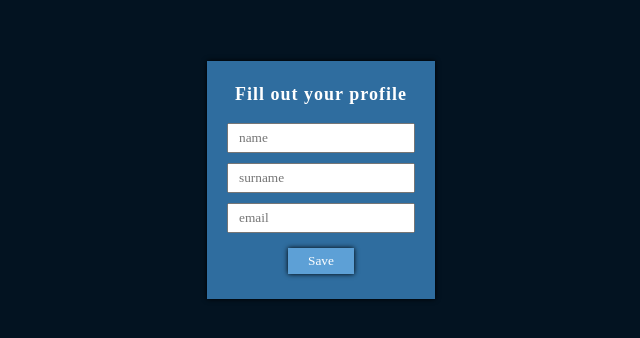
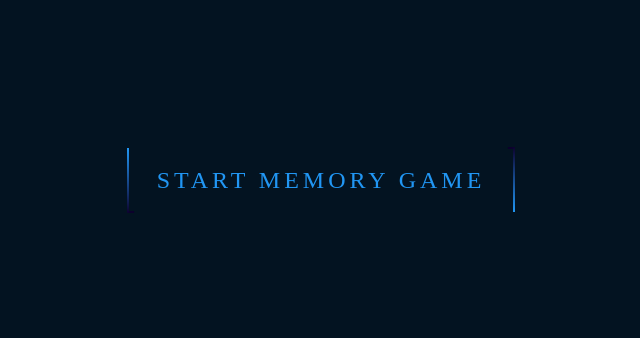
Before and after one commit to Druzhkova/Match-match-game, a React (Create React App) app: page /authorization in a window 1280 px wide. Shown: the part 220-558 px from the top of the page, without its empty margins (319-959 px from the left). Built offline with nearby package versions, Linux system fonts and the light colour scheme.

Commit message:
refactor: combine start button and authorization page

```diff
--- a/src/MemoryGame/components/AuthorizationPage/AuthorizationPage.jsx
+++ b/src/MemoryGame/components/AuthorizationPage/AuthorizationPage.jsx
@@ -9,6 +9,10 @@ export function AuthorizationPage() {
   const [name, setName] = useState('');
   const [surname, setSurname] = useState('');
   const [email, setEmail] = useState('');
+  const [displaySpan, setDisplaySpan] = useState('block');
+
+  const [displayButton, setDisplayButton] = useState('flex');
+  const [displayContainerForm, setDisplayContainerForm] = useState('none');
 
   const dispatch = useDispatch();
 
@@ -31,8 +35,34 @@ export function AuthorizationPage() {
     setEmail('');
   }, [dispatch, name, surname, email]);
 
+  const showButtonOutline = useCallback(() => {
+    setDisplaySpan('block');
+  }, [setDisplaySpan]);
+
+  const hideButtonOutline = useCallback(() => {
+    setDisplaySpan('none');
+  }, [setDisplaySpan]);
+
+  const onClickHundler = useCallback(() => {
+    setDisplayButton('none');
+    setDisplayContainerForm('flex');
+  }, []);
+
   return (
-    <Container>
+    <>
+      <StartButton
+        display={displayButton}
+        onMouseOver={hideButtonOutline}
+        onMouseOut={showButtonOutline}
+        onClick={onClickHundler}
+      >
+        <Span display={displaySpan} />
+        <Span display={displaySpan} />
+        <Span display={displaySpan} />
+        <Span display={displaySpan} />
+        <span>Start memory game</span>
+      </StartButton>
+      <Container display={displayContainerForm}>
         <Title>Fill out your profile</Title>
         <Form>
           <Input onChange={nameHundler} value={name} type="text" placeholder="name" />
@@ -41,12 +71,13 @@ export function AuthorizationPage() {
           <Link to="/login"><Button onClick={authorization}>Save</Button></Link>
         </Form>
       </Container>
+    </>
   );
 }
 
 const Container = styled.div`
+  display: ${(props) => props.display};
   max-width: 400px;
-  display: flex;
   align-items: center;
   justify-content: center;
   flex-direction: column;
@@ -73,3 +104,105 @@ const Form = styled.form`
   justify-content: center;
   flex-direction: column;
 `;
+
+const Span = styled.span`
+  display: ${(props) => props.display};
+  position: absolute;
+  overflow: hidden;
+
+  &:nth-child(1) {
+    top: 0px;
+    left: 0px;
+    width: 100%;
+    height: 2px;
+    transition: 1s;
+    background: linear-gradient(to right, #0c002b, #2196f3);
+    animation: animate1 2s linear infinite;
+  }
+
+  @keyframes animate1{
+    0%{
+      transform: translateX(-100%)
+    }
+    100%{
+      transform: translateX(100%)
+    }
+  }
+
+  &:nth-child(2) {
+    top: 0;
+    right: 0;
+    width: 2px;
+    height: 100%;
+    background: linear-gradient(to bottom, #0c002b, #2196f3);
+    animation: animate2 2s linear infinite;
+    animation-delay: 1s;
+  }
+
+  @keyframes animate2{
+    0%{
+      transform: translateY(-100%)
+    }
+    100%{
+      transform: translateY(100%)
+    }
+  }
+
+  &:nth-child(3) {
+    bottom: 0;
+    left: 0;
+    width: 100%;
+    height: 2px;
+    background: linear-gradient(to left, #0c002b, #2196f3);
+    animation: animate3 2s linear infinite;
+  }
+
+  @keyframes animate3{
+    0%{
+      transform: translateX(100%)
+    }
+    100%{
+      transform: translateX(-100%)
+    }
+  }
+
+  &:nth-child(4) {
+    top: 0;
+    left: 0;
+    width: 2px;
+    height: 100%;
+    background: linear-gradient(to top, #0c002b, #2196f3);
+    animation: animate4 2s linear infinite;
+    animation-delay: 1s;
+  }
+
+  @keyframes animate4{
+    0%{
+      transform: translateY(100%)
+    }
+    100%{
+      transform: translateY(-100%)
+    }
+  }
+
+`;
+
+const StartButton = styled.span`
+  display: ${(props) => props.display};
+  position: relative;
+  padding: 15px 30px;
+  color: #2196f3;
+  text-transform: uppercase;
+  letter-spacing: 4px;
+  text-decoration: none;
+  text-align: center;
+  font-size: 24px;
+  overflow: hidden;
+  cursor: pointer;
+
+  &:hover {
+    color: #255784;
+    background: #2196f3;
+    box-shadow: 0 0 10px #2196f3, 0 0 40px #031321, 0 0 80px #2196f3;
+  }
+`;
--- a/src/MemoryGame/components/StartPage/StartPage.jsx
+++ /dev/null
@@ -1,128 +0,0 @@
-import React, { useState, useCallback } from 'react';
-import styled from 'styled-components';
-import { Link } from 'react-router-dom';
-
-export function StartPage() {
-  const [displaySpan, setDisplaySpan] = useState('block');
-
-  const showButtonOutline = useCallback(() => {
-    setDisplaySpan('block');
-  }, [setDisplaySpan]);
-
-  const hideButtonOutline = useCallback(() => {
-    setDisplaySpan('none');
-  }, [setDisplaySpan]);
-
-  return (
-    <Link to="/authorization">
-      <Button onMouseOver={hideButtonOutline} onMouseOut={showButtonOutline}>
-        <Span display={displaySpan} />
-        <Span display={displaySpan} />
-        <Span display={displaySpan} />
-        <Span display={displaySpan} />
-        <span>Start memory game</span>
-      </Button>
-    </Link>
-  );
-}
-
-const Span = styled.span`
-  display: ${(props) => props.display};
-  position: absolute;
-  overflow: hidden;
-
-  &:nth-child(1) {
-    top: 0px;
-    left: 0px;
-    width: 100%;
-    height: 2px;
-    transition: 1s;
-    background: linear-gradient(to right, #0c002b, #2196f3);
-    animation: animate1 2s linear infinite;
-  }
-
-  @keyframes animate1{
-    0%{
-      transform: translateX(-100%)
-    }
-    100%{
-      transform: translateX(100%)
-    }
-  }
-
-  &:nth-child(2) {
-    top: 0;
-    right: 0;
-    width: 2px;
-    height: 100%;
-    background: linear-gradient(to bottom, #0c002b, #2196f3);
-    animation: animate2 2s linear infinite;
-    animation-delay: 1s;
-  }
-
-  @keyframes animate2{
-    0%{
-      transform: translateY(-100%)
-    }
-    100%{
-      transform: translateY(100%)
-    }
-  }
-
-  &:nth-child(3) {
-    bottom: 0;
-    left: 0;
-    width: 100%;
-    height: 2px;
-    background: linear-gradient(to left, #0c002b, #2196f3);
-    animation: animate3 2s linear infinite;
-  }
-
-  @keyframes animate3{
-    0%{
-      transform: translateX(100%)
-    }
-    100%{
-      transform: translateX(-100%)
-    }
-  }
-
-  &:nth-child(4) {
-    top: 0;
-    left: 0;
-    width: 2px;
-    height: 100%;
-    background: linear-gradient(to top, #0c002b, #2196f3);
-    animation: animate4 2s linear infinite;
-    animation-delay: 1s;
-  }
-
-  @keyframes animate4{
-    0%{
-      transform: translateY(100%)
-    }
-    100%{
-      transform: translateY(-100%)
-    }
-  }
-
-`;
-
-const Button = styled.span`
-  position: relative;
-  display: inline-block;
-  padding: 15px 30px;
-  color: #2196f3;
-  text-transform: uppercase;
-  letter-spacing: 4px;
-  text-decoration: none;
-  text-align: center;
-  font-size: 24px;
-  overflow: hidden;
-
-  &:hover {
-    color: #255784;
-    background: #2196f3;
-    box-shadow: 0 0 10px #2196f3, 0 0 40px #031321, 0 0 80px #2196f3;
-  }
-`;
--- a/src/MemoryGame/components/StartPage/index.js
+++ /dev/null
@@ -1 +0,0 @@
-export { StartPage } from './StartPage';
--- a/src/MemoryGame/components/index.js
+++ b/src/MemoryGame/components/index.js
@@ -1,4 +1,3 @@
-export { StartPage } from './StartPage';
 export {
   AuthorizationPage,
   authorizationReducer,
```
Also changed, not shown: 1 other file (tests, documents, lock files or other folders). Lines whose indentation alone changed are shown as unchanged.
